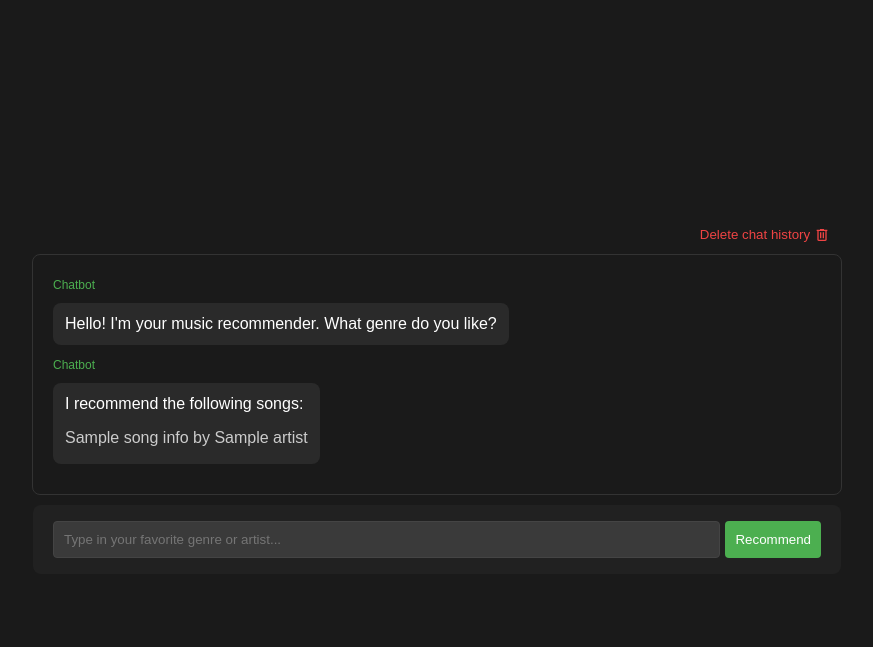
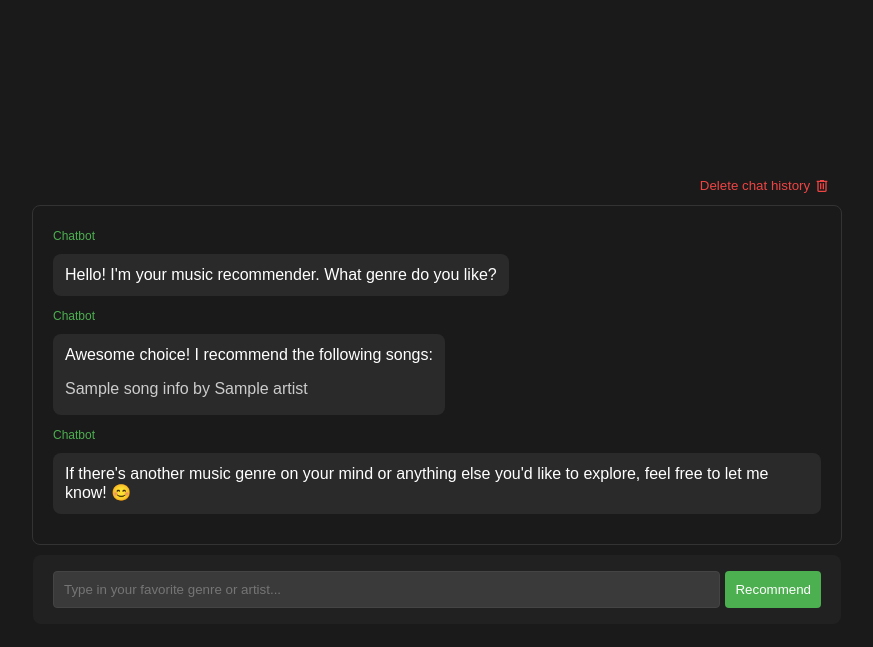
Before and after one commit to NedzmijaMuminovic/Musify, a Flask app: template templates/index.html in a window 1280 px wide. Shown: the top 647 px of the page, without its empty margins (203-1076 px from the left). Run offline with Flask 3, Linux system fonts and the light colour scheme; the template is opened without the code that fills it: most values are stand-ins (such as "Sample title", 1, 10 or a date in 2020).

Commit message:
minor fixes

```diff
--- a/app.py
+++ b/app.py
@@ -64,18 +64,17 @@ def index():
         user_genre = request.form['genre']
 
         if not user_genre.strip():
-            return render_template('index.html', genre_not_found=True, user_genre=user_genre, chat_history=chat_history)
+            return render_template('index.html',chat_history=chat_history)
 
         # Preporuka na osnovu Last.fm API
         recommended_music = recommend_music("user", user_genre.lower())
+        chat_history.append({"user": True, "text": user_genre})
 
         if not recommended_music:
-            return render_template('index.html', genre_not_found=True, user_genre=user_genre, chat_history=chat_history)
-
-        chat_history.append({"user": True, "text": user_genre})
-        chat_history.append({"user": False, "songs": recommended_music})
+            chat_history.append({"user": False, "no_songs_found": True})
+        else:
+            chat_history.append({"user": False, "no_songs_found": False,  "songs": recommended_music})
         session['chat_history'] = chat_history
-
         return redirect("/")
 
     return render_template('index.html', chat_history=chat_history)
--- a/templates/index.html
+++ b/templates/index.html
@@ -5,15 +5,22 @@
     <meta charset="UTF-8">
     <meta name="viewport" content="width=device-width, initial-scale=1.0">
     <link rel="stylesheet" href="{{ url_for('static', filename='styles.css') }}">
+    <link rel="icon" href="../static/musify-logo.png">
+
     <title>Music Recommender Chatbot</title>
 </head>
 
 <body>
     <form class="actions" action="/clear_session" method="post">
-    <button type="submit" >  <p >Delete chat history</p>
-        <svg class="delete-icon" xmlns="http://www.w3.org/2000/svg" fill="#EF4444"  height="16" viewBox="0 -960 960 960" width="24"><path d="M280-120q-33 0-56.5-23.5T200-200v-520h-40v-80h200v-40h240v40h200v80h-40v520q0 33-23.5 56.5T680-120H280Zm400-600H280v520h400v-520ZM360-280h80v-360h-80v360Zm160 0h80v-360h-80v360ZM280-720v520-520Z"/></svg>
-  </button>
-         </form>
+        <button type="submit">
+            <p>Delete chat history</p>
+            <svg class="delete-icon" xmlns="http://www.w3.org/2000/svg" fill="#EF4444" height="16"
+                viewBox="0 -960 960 960" width="24">
+                <path
+                    d="M280-120q-33 0-56.5-23.5T200-200v-520h-40v-80h200v-40h240v40h200v80h-40v520q0 33-23.5 56.5T680-120H280Zm400-600H280v520h400v-520ZM360-280h80v-360h-80v360Zm160 0h80v-360h-80v360ZM280-720v520-520Z" />
+            </svg>
+        </button>
+    </form>
     <div class="chat-container">
         <span class="label">Chatbot</span>
         <div class="chat">
@@ -35,9 +42,17 @@
             {% else %}
             <div>
                 <span class="label">Chatbot</span>
+                {% if message.no_songs_found %}
                 <div class="chat">
                     <div class="chat-message">
-                        <p>I recommend the following songs:</p>
+                        <p>Sorry we couldn't find any songs based on the provided input. 😔 Please double-check the spelling and give it another shot!
+                        </p>
+                    </div>
+                </div>
+                {% else %}
+                <div class="chat">
+                    <div class="chat-message">
+                        <p>Awesome choice! I recommend the following songs:</p>
                         <ul>
                             {% for song_info in message.songs %}
                             <li>{{ song_info['title'] }} by {{ song_info['artist'] }}</li>
@@ -45,11 +60,20 @@
                         </ul>
                     </div>
                 </div>
+                <span class="label">Chatbot</span>
+                <div class="chat">
+                    <div class="chat-message">
+                        <p>If there's another music genre on your mind or anything else you'd like to explore, feel free
+                            to let me know! 😊</p>
+
+                    </div>
+                </div>
+            {% endif %}
+
             </div>
             {% endif %}
         </div>
         {% endfor %}
-
     </div>
     <form method="post" class=" chat chat-form">
         <input required type="text" name="genre" placeholder="Type in your favorite genre or artist...">
```
Also changed, not shown: static/musify-logo.png (added).
